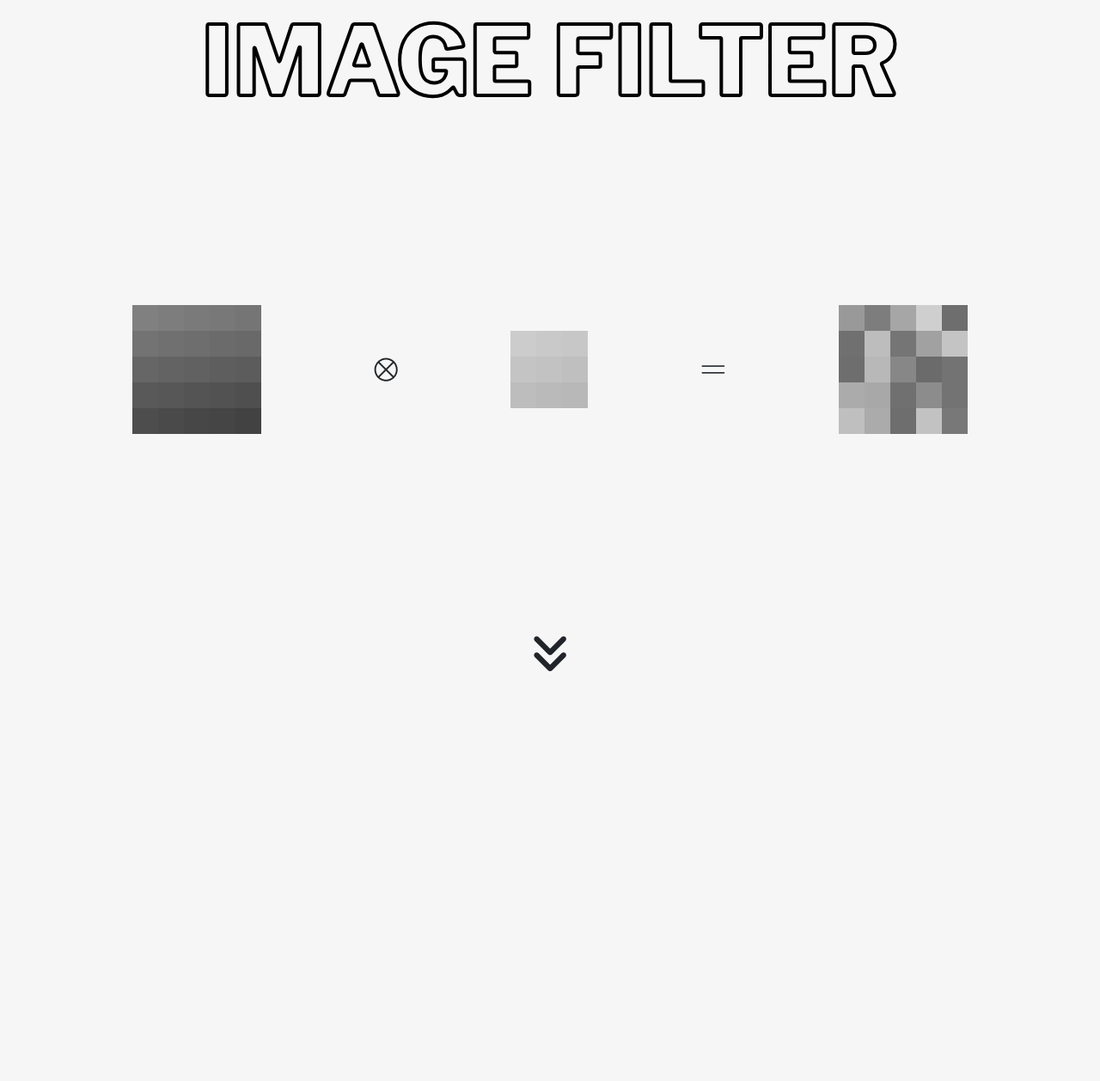
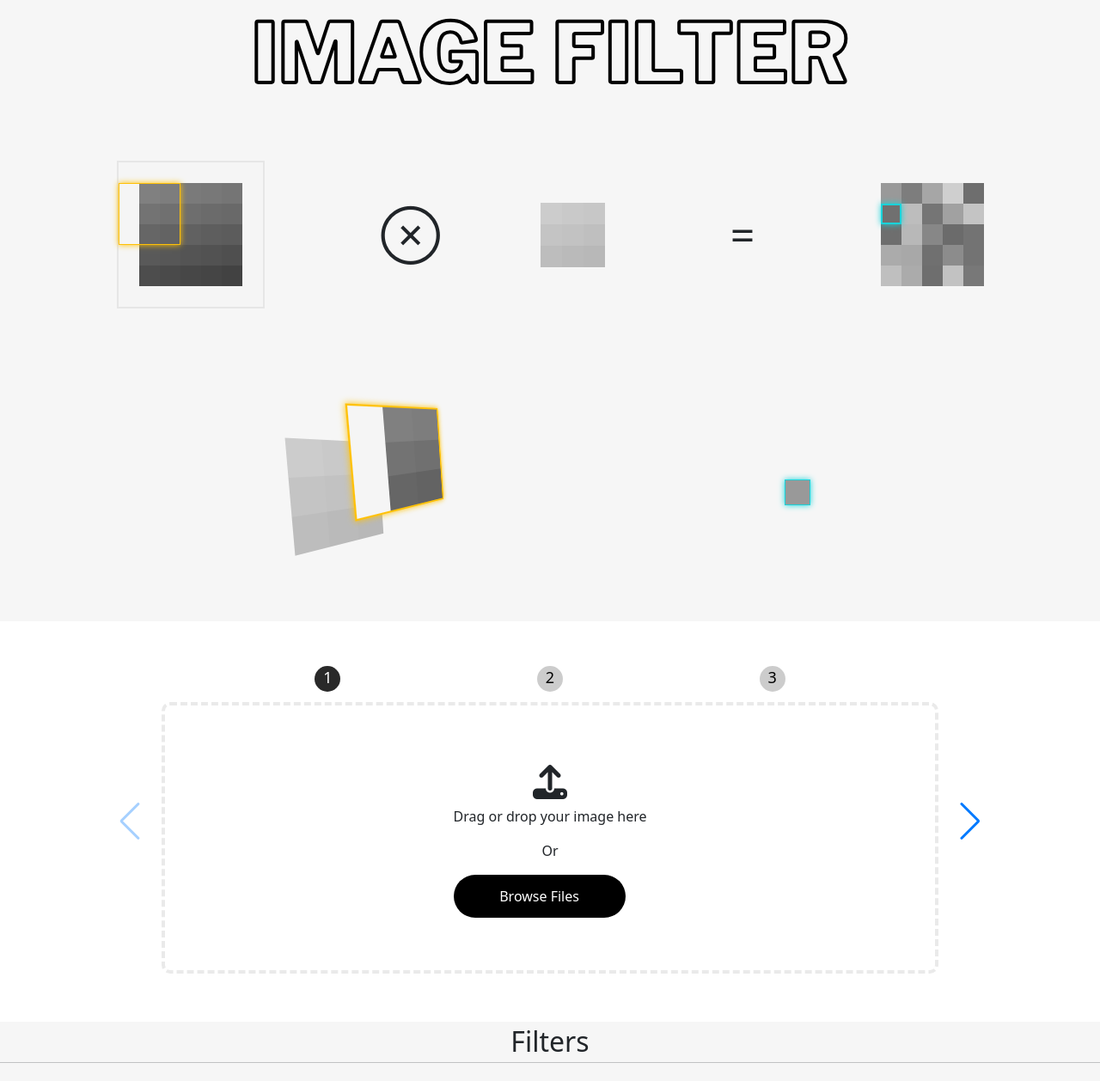
Before and after one commit to qUB3r-001/Image-Filter, a Flask app: page / in a window 1280 px wide. Shown: the top 1258 px of the page at 86% size. Before the commit the page ends 782 px from the top, so only its background shows below. Run offline with Flask 2, Linux system fonts and the light colour scheme; some libraries are stand-ins or nearby versions; some web fonts are replaced.

Commit message:
new image animation done, (result animation left)

```diff
--- a/main.py
+++ b/main.py
@@ -7,6 +7,7 @@ from flask_dropzone import Dropzone
 import base64
 import io
 import time
+from random import randint
 
 
 ALLOWED_EXTENSIONS = {'png', 'jpg', 'jpeg'}
@@ -35,7 +36,19 @@ def allowed_file(filename):
 
 @app.route('/')
 def index():
-    return render_template('index.html')
+    demo_result_array = [randint(40, 90) for _ in range(25)]
+    demo_img_array = [50-i for i in range(25)]
+    demo_img_array = np.reshape(demo_img_array, (5, 5))
+    demo_img_array = np.pad(demo_img_array, ((1, 1), (1, 1)), 'constant', constant_values=96)
+    demo_img_array = demo_img_array.flatten()
+    # corr_demo_img = []
+    # for i in range(5):
+    #     for j in range(5):
+    #         temp = demo_img_to_js[i:i+3, j:j+3].flatten()
+    #         corr_demo_img.append(temp)
+    return render_template('index.html',
+                           demo_result_array=demo_result_array,
+                           demo_img_array=demo_img_array)
 
 
 @app.route('/filtered', methods=['POST'])
--- a/static/script.js
+++ b/static/script.js
@@ -31,13 +31,36 @@ function reveal(){
     $(".img-final").css('marginLeft', shift);
 }
 
-
 $(function(){
       var startingSlide = 0;
+      var demoImgArr = [...Array(7)].map(el => Array(7).fill(96));
+      var shift = 0;
+    for(let i=0; i<7; i++){
+        for(let j=0; j<7; j++){
+            if(i==0 || j==0 || i==6 || j==6);
+            else{
+                demoImgArr[i][j] = 51-j-5*(i-1);
+            };
+        }
+    }
+
+    /*console.log(demoImgArr.slice(0,3).map(el => el.slice(0,3)).flat());*/
+
+    var showDemoImgArr = [...Array(25)];
+    /*console.log(showDemoImgArr);*/
+
+    for(let i=0; i<5; i++){
+        for(let j=0; j<5; j++){
+            showDemoImgArr[j+5*i] = demoImgArr.slice(i,3+i).map(el => el.slice(j,j+3)).flat()
+        }
+    }
+
+    /*console.log(showDemoImgArr);*/
 
       $(".rgb-channel").hide();
       $(".rgb-channel input").prop('disabled', true);
       $(".single-channel input").prop('disabled', false);
+      $("#submit_form").prop('disabled', true);
 
       if($("#result-img").attr('src')){
         startingSlide = 2;
@@ -46,7 +69,7 @@ $(function(){
         let req_width = $(".img-org img").width();
         $(".img-comp-slider").css('width', req_width+'px');
         $(".img-comp-slider").val(0);
-        $(".slider-btn")[0].click();
+        /*$(".slider-btn")[0].click();*/
       }
 
       var swiper = new Swiper(".mySwiper", {
@@ -68,6 +91,13 @@ $(function(){
           nextEl: ".swiper-button-next",
           prevEl: ".swiper-button-prev",
         },
+        pagination: {
+          el: ".swiper-pagination",
+          clickable: false,
+          renderBullet: function (index, className) {
+            return '<span class="' + className + '">' + (index + 1) + "</span>";
+          },
+        },
         simulateTouch: false,
         initialSlide: startingSlide,
       });
@@ -81,6 +111,7 @@ $(function(){
         $(".loader-bar").delay(3000).hide(0);
         $(".after-img-load").delay(3000).show(0);
         $("#show_img").show();
+        $("#submit_form").prop('disabled', false);
         //$("#img_file").hide();
     });
 
@@ -95,6 +126,17 @@ $(function(){
         $(".loader-bar").hide();
         $(".after-img-load").hide();
         $("#img_file").val('');
+        $("#submit_form").prop('disabled', true);
     });
 
+    /*console.log($(".demo-img-pixel"));*/
+    setInterval(function(){
+        if(shift>24) shift = 0;
+        $(".demo-img-pixel").each(function(i){
+            $(this).css('background-color', 'hsl(0,0%,'+showDemoImgArr[shift][i]+'%)');
+        });
+        shift++;
+    }, 1000);
+
+
 });
--- a/static/styles.css
+++ b/static/styles.css
@@ -5,40 +5,145 @@
 }
 
 html, body{
-    background-color: #f6f6f6;
+    background-color: #eaeaea;
 }
 
-.cover-box{
+/*.cover-box{
     height: 100vh;
     z-index: -999;
-}
+}*/
 
 h1{
     font-family: 'Libre Franklin', sans-serif;
-    font-size: 7em;
+    font-size: 6em;
     -webkit-text-stroke: 4px black;
     background-color: #f6f6f6;
     color: #f6f6f6;
 }
 
-.demo-div{
+.slider-btn{
+   transition: 0.3s;
+}
+
+.slider-btn:hover{
+    background-color: hsl(0, 0%, 90%);
+}
+
+.fa-angle-double-down{
+    animation: tofro 0.7s linear infinite alternate;
+}
+
+@keyframes tofro{
+    from{
+        transform: translateY(0);
+    }
+    to{
+        transform: translateY(10px);
+    }
+}
+
+.demo-div, .demo-correlation-div{
+    position: relative;
     background-color: #f6f6f6;
-    height: auto;
+    height: 300px;
+}
+
+.demo-image{
+    height: 172px;
+    width: 172px;
+}
+
+.circle-to, .equal-to{
+    height: 50px;
+    width: 50px;
+    line-height: 50px;
+    text-align: center;
+    vertical-align: middle;
+    font-size: 50px;
 }
 
 .demo-image-div{
-    height: 150px;
-    width: 150px;
+    position: relative;
+    height: 172px;
+    width: 172px;
     display: grid;
-    grid-template-columns: 1fr 1fr 1fr 1fr 1fr;
+    grid-template-columns: repeat(7, 1fr);
     grid-template-rows: auto;
+    border: 2px solid hsl(0, 0%, 90%);
 /*    grid-column-gap: 1px;
     grid-row-gap: 1px;*/
 }
 
+/*.demo-image-div div:nth-child(2){
+    border-left: 2px solid hsl(0, 0%, 90%);
+    border-right: 2px solid hsl(0, 0%, 90%);
+}
+
+.demo-image-div div:nth-child(4){
+    border-left: 2px solid hsl(0, 0%, 90%);
+    border-right: 2px solid hsl(0, 0%, 90%);
+}
+
+.demo-image-div div:nth-child(6){
+    border-left: 2px solid hsl(0, 0%, 90%);
+    border-right: 2px solid hsl(0, 0%, 90%);
+}
+
+.demo-image-div div:nth-child(44){
+    border-left: 2px solid hsl(0, 0%, 90%);
+    border-right: 2px solid hsl(0, 0%, 90%);
+}
+
+.demo-image-div div:nth-child(46){
+    border-left: 2px solid hsl(0, 0%, 90%);
+    border-right: 2px solid hsl(0, 0%, 90%);
+}
+
+.demo-image-div div:nth-child(48){
+    border-left: 2px solid hsl(0, 0%, 90%);
+    border-right: 2px solid hsl(0, 0%, 90%);
+}
+
+.demo-image-div div:nth-child(8){
+    border-top: 2px solid hsl(0, 0%, 90%);
+    border-bottom: 2px solid hsl(0, 0%, 90%);
+}
+
+.demo-image-div div:nth-child(14){
+    border-top: 2px solid hsl(0, 0%, 90%);
+    border-bottom: 2px solid hsl(0, 0%, 90%);
+}
+
+.demo-image-div div:nth-child(28){
+    border-top: 2px solid hsl(0, 0%, 90%);
+    border-bottom: 2px solid hsl(0, 0%, 90%);
+}
+
+.demo-image-div div:nth-child(22){
+    border-top: 2px solid hsl(0, 0%, 90%);
+    border-bottom: 2px solid hsl(0, 0%, 90%);
+}
+
+.demo-image-div div:nth-child(36){
+    border-top: 2px solid hsl(0, 0%, 90%);
+    border-bottom: 2px solid hsl(0, 0%, 90%);
+}
+
+.demo-image-div div:nth-child(42){
+    border-top: 2px solid hsl(0, 0%, 90%);
+    border-bottom: 2px solid hsl(0, 0%, 90%);
+}*/
+
+.img-pixel{
+    position: relative;
+    z-index: 500;
+}
+
+
 .demo-kernel-div{
-    height: 90px;
-    width: 90px;
+    position: relative;
+    height: 75px;
+    width: 75px;
     display: grid;
     grid-template-columns: 1fr 1fr 1fr;
     grid-template-rows: auto;
@@ -47,8 +152,9 @@ h1{
 }
 
 .demo-result-div{
-    height: 150px;
-    width: 150px;
+    position: relative;
+    height: 120px;
+    width: 120px;
     display: grid;
     grid-template-columns: 1fr 1fr 1fr 1fr 1fr;
     grid-template-rows: auto;
@@ -56,6 +162,106 @@ h1{
     grid-row-gap: 1px;*/
 }
 
+.focus-image{
+    position: absolute;
+    height: 72px;
+    width: 72px;
+    left: 0;
+    top: 0 ;
+    border: 1px solid #FFC107;
+    box-shadow: 0 0 7px #FFC107;
+    z-index: 999;
+    animation: mover 10s steps(1) infinite;
+    animation-delay: 1s;
+}
+
+.focus-result{
+    position: absolute;
+    height: 24px;
+    width: 24px;
+    left: 0;
+    top: 0;
+    border: 2px solid #19D3DA;
+    box-shadow: 0 0 7px #19D3DA;
+    animation: mover 10s steps(1) infinite;
+    animation-delay: 1s;
+}
+
+@keyframes mover{
+    10%{
+        top: 0;
+        left: 24px;
+    }
+    20%{
+        top: 0;
+        left: 48px;
+    }
+    30%{
+        top: 0;
+        left: 72px;
+    }
+    40%{
+        top: 0;
+        left: 96px;
+    }
+    50%{
+        left: 0;
+        top: 24px;
+    }
+    60%{
+        left: 24px;
+        top: 24px;
+    }
+    70%{
+        left: 48px;
+        top: 24px;
+    }
+    80%{
+        left: 72px;
+        top: 24px;
+    }
+    90%{
+        left: 96px;
+        top: 24px;
+    }
+    100%{
+        left: 0;
+        top: 48px;
+    }
+}
+
+
+.demo-image-2, .demo-kernel-2{
+    perspective: 230px;
+}
+
+.demo-image-div-2, .demo-kernel-div-2{
+    height: 120px;
+    width: 120px;
+    display: grid;
+    grid-template-columns: 1fr 1fr 1fr;
+    grid-template-rows: auto;
+    transform: rotateY(30deg) rotateZ(-5deg);
+}
+
+.demo-image-div-2{
+    border: 2px solid #FFC107;
+    box-shadow: 0 0 7px #FFC107;
+}
+
+.demo-result-div-2{
+    height: 30px;
+    width: 30px;
+    display: grid;
+    grid-template-columns: 1fr;
+    grid-template-rows: auto;
+    border: 1px solid #19D3DA;
+    box-shadow: 0 0 7px #19D3DA;
+}
+
+.demo-image-2{
+    transform: translate(-50px, -40px);
+}
 
 #img-title{
      color: #FFFFFF;
@@ -80,8 +286,7 @@ h1{
 }
 
 .myCarousel{
-    width: 90%;
-    border-radius: 30px;
+    width: 80%;
 }
 
 
@@ -91,11 +296,10 @@ h1{
 }
 
 .myCarousel .swiper-pagination-bullet {
-        width: 20px;
-        height: 20px;
+        width: 30px;
+        height: 30px;
         text-align: center;
-        line-height: 20px;
-        font-size: 12px;
+        font-size: 18px;
         color: #000;
         opacity: 1;
         background: rgba(0, 0, 0, 0.2);
@@ -103,7 +307,7 @@ h1{
 
 .myCarousel .swiper-pagination-bullet-active {
     color: #fff;
-    background: #007aff;
+    background: #292929
 }
 
 .loader-bar{
@@ -208,7 +412,7 @@ h1{
 }
 
 .img-loader{
-    width: 350px;
+    width: 300px;
     aspect-ratio: 1;
     border: 1px solid #C0C0C0;
     display: grid;
@@ -217,8 +421,11 @@ h1{
 
 .loading-square{
     display: none;
-    width: 10%;
-    aspect-ratio: 1;
+    position: absolute;
+    inset: 0;
+    margin: auto;
+    width: 40px;
+    height: 40px;
     background-color: #4C4C4C;
     animation: rotate 2s linear infinite;
 }
@@ -228,7 +435,7 @@ h1{
         transform: rotateZ(0) scale(1);
     }
     50%{
-        transform: rotateZ(180deg) scale(1.5);
+        transform: rotateZ(180deg) scale(2);
     }
     100%{
         transform: rotateZ(360deg) scale(1);
@@ -317,6 +524,12 @@ button{
         height: 400px;
   }
 
+  .mySwiper .swiper-wrapper div:nth-child(2){
+    display: flex;
+    flex-direction: column;
+    justify-content: center;
+  }
+
   .mySwiper .swiper-wrapper .swiper-slide {
     background-position: center;
     background-size: cover;
@@ -366,7 +579,11 @@ button{
 
       h1{
         font-family: 'Libre Franklin', sans-serif;
-        font-size: 5em;
+        font-size: 4em;
+    }
+
+    .img-mix img{
+        height: 28  0px;
     }
 
     .swiper-slide img{
--- a/templates/index.html
+++ b/templates/index.html
@@ -1,18 +1,19 @@
 {% include 'header.html' %}
 
-<div class="container-fluid m-0 p-0 position-fixed top-0 cover-box d-flex flex-column">
+
+<div class="container-fluid m-0 p-0 cover-box d-flex flex-column" style="background-color: #f6f6f6;">
 
     <h1 class="text-center p-1 mb-0">IMAGE FILTER<!--<span id="img-title">IMAGE</span><span id="filter-title">FILTER</span>--></h1>
-
-    <div class="demo-div p-4 d-flex justify-content-evenly align-items-center mx-auto flex-fill w-100">
+    <div class="demo-div d-flex justify-content-evenly align-items-center">
         <div class="demo-image">
             <div class="demo-image-div">
-                    {% for i in range(25): %}
-                        <div class="img-pixel" style="background-color: hsl(0,0%,{{ 50-i}}%);"></div>
+                {% for i in range(49): %}
+                    <div class="img-pixel" style="background-color: hsl(0,0%,{{ demo_img_array[i]}}%);"></div>
                 {% endfor %}
+                <div class="focus-image"></div>
             </div>
         </div>
-            $$ \bigotimes $$
+        <div class="circle-to">⊗</div>
         <div class="demo-kernel">
             <div class="demo-kernel-div">
                 {% for i in range(9): %}
@@ -20,25 +21,57 @@
                 {% endfor %}
             </div>
         </div>
-            $$ \huge{=} $$
+        <div class="equal-to">=</div>
         <div class="demo-result">
-                <div class="demo-result-div mx-auto">
+            <div class="demo-result-div">
                 {% for i in range(25): %}
-                        <div class="result-pixel" style="background-color: hsl(0,0%,{{range(40, 90) | random}}%);"></div>
+                    <div class="result-pixel" style="background-color: hsl(0,0%,{{demo_result_array[i]}}%);"></div>
+                {% endfor %}
+                <div class="focus-result"></div>
+            </div>
+        </div>
+    </div>
+
+    <div class="demo-correlation-div d-flex justify-content-evenly align-items-center">
+        <div class="d-flex">
+            <div class="demo-kernel-2">
+                <div class="demo-kernel-div-2">
+                    {% for i in range(9): %}
+                    <div class="kernel-pixel" style="background-color: hsl(0,0%,{{80-i}}%);"></div>
+                    {% endfor %}
+                </div>
+            </div>
+            <div class="demo-image-2">
+                <div class="demo-image-div-2">
+                    {% for i in range(9): %}
+                        <div class="demo-img-pixel"></div>
                     {% endfor %}
                 </div>
             </div>
         </div>
 
-    <a class="text-center p-3 m-0 text-dark slider-btn" href="#main"><i class="fas fa-angle-double-down" style="font-size: 50px;"></i></a>
+
+        <div class="demo-result-2">
+            <div class="demo-result-div-2">
+                <div class="result-pixel" style="background-color: hsl(0,0%,{{demo_result_array[0]}}%);"></div>
+            </div>
+        </div>
+
+    </div>
+
+    <!--<a class="text-center p-3 m-0 text-dark slider-btn"></a>-->
 </div>
 <!--<svg xmlns="http://www.w3.org/2000/svg" viewBox="0 0 1440 320">
   <path fill="#f6f6f6" fill-opacity="1" d="M0,160L40,144C80,128,160,96,240,101.3C320,107,400,149,480,181.3C560,213,640,235,720,229.3C800,224,880,192,960,160C1040,128,1120,96,1200,112C1280,128,1360,192,1400,224L1440,256L1440,0L1400,0C1360,0,1280,0,1200,0C1120,0,1040,0,960,0C880,0,800,0,720,0C640,0,560,0,480,0C400,0,320,0,240,0C160,0,80,0,40,0L0,0Z"></path>
 </svg>-->
-<div class="container-fluid bg-white" style="margin-top: 100vh;" id="main">
+<div class="container-fluid bg-white">
+<!--
+<svg xmlns="http://www.w3.org/2000/svg" viewBox="0 0 1440 320"><path fill="#f6f6f6" fill-opacity="1" d="M0,128L120,154.7C240,181,480,235,720,234.7C960,235,1200,181,1320,154.7L1440,128L1440,0L1320,0C1200,0,960,0,720,0C480,0,240,0,120,0L0,0Z"></path><i class="fas fa-angle-double-down" style="font-size: 30px;"></i></svg>
+-->
     <form action="/filtered" method="POST" enctype="multipart/form-data" class="text-center py-5"
         id="filter_form">
         <div class="swiper myCarousel">
+            <div class="swiper-pagination position-relative bottom-0 d-flex justify-content-evenly p-1"></div>
             <div class="swiper-button-next end-0"></div>
             <div class="swiper-button-prev start-0"></div>
             <div class="swiper-wrapper">
@@ -65,7 +98,9 @@
                 </div>
 
                 <div class="swiper-slide d-flex flex-column justify-content-center align-items-center">
+<!--
                     <h5 class="p-1">Step 2: Apply custom matrix filter on the image</h5>
+-->
 
                         <div class="upload-div">
                             <div class="">
@@ -130,7 +165,9 @@
                 </div>
 
                 <div class="swiper-slide d-flex flex-column">
+<!--
                     <h5 class="p-1">Step 3: Final filtered Image</h5>
+-->
 
                     {% if filter_img_data %}
 
@@ -169,7 +206,9 @@
     </form>
 
 
-    <div class="row bg-white">
+    <div class="row" style="background-color: #f6f6f6;">
+        <h2 class="text-center p-1 mb-0">Filters</h2>
+        <hr>
         <div class="col-12 py-5">
             <div class="swiper-container mySwiper mx-auto">
               <div class="swiper-wrapper">
@@ -212,8 +251,7 @@
                         \end{bmatrix}
                     $$
                  <p class="text-center px-4">
-                    Lorem Ipsum is simply dummy text of the printing and typesetting industry. Lorem Ipsum has been the industry's standard dummy text ever since the 1500s, when an unknown printer took a galley of type and scrambled it to make a type specimen book.
-                </p>
+                        A box blur (also known as a box linear filter) is a filter in which each pixel in the resulting image has a value equal to the average value of its neighboring pixels in the input image.                    </p>
             </div>
           </div>
           <div class="swiper-pagination"></div>
```
Lines whose indentation alone changed are shown as unchanged.
